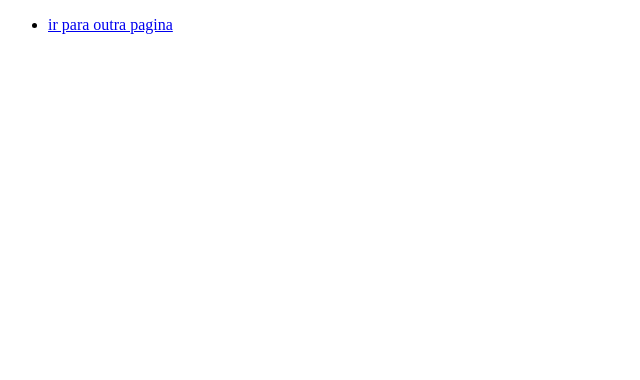
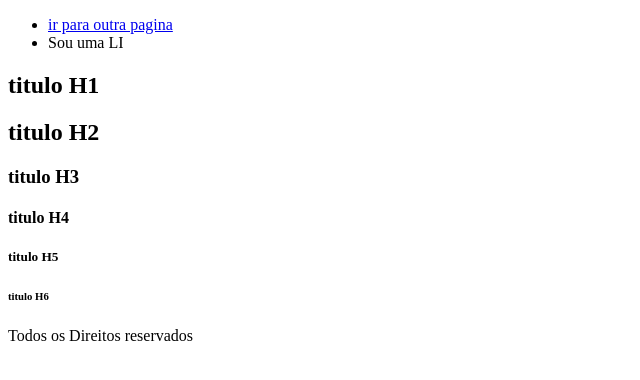
Before and after one commit to Carvalho1988/HTML, a plain HTML site: page index.html in a window 1280 px wide. Shown: the whole page, without its empty margins (0-640 px from the left). Drawn offline with Linux system fonts and the light colour scheme.

Commit message:
Criamos funcoes paginas

```diff
--- a/index.html
+++ b/index.html
@@ -10,9 +10,25 @@
         <nav>
             <ul>
                 <li><a href="outraPagina"> ir para outra pagina </a></li>
+                <li> Sou uma LI </li>
             </ul>
         </nav>
     </header>
+    <main>
+        <section>
+            <div>
+                <h1> titulo H1 </h1>
+                <h2> titulo H2 </h2>
+                <h3> titulo H3 </h3>
+                <h4> titulo H4 </h4>
+                <h5> titulo H5 </h5>
+                <h6> titulo H6 </h6>
+            </div>
+        </section>
+    </main>
+    <footer>
+        <p>Todos os Direitos reservados </p>
+    </footer>
 
 </body>
 </html>
```
